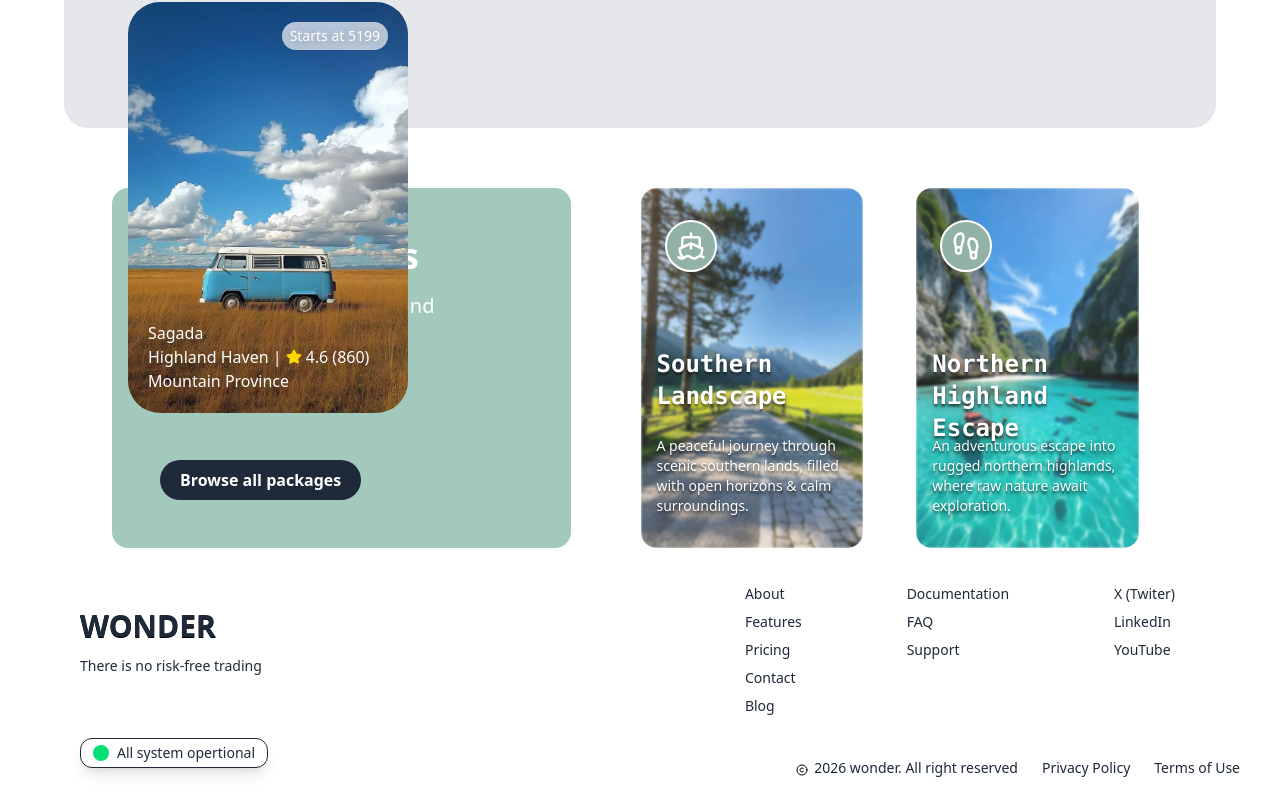
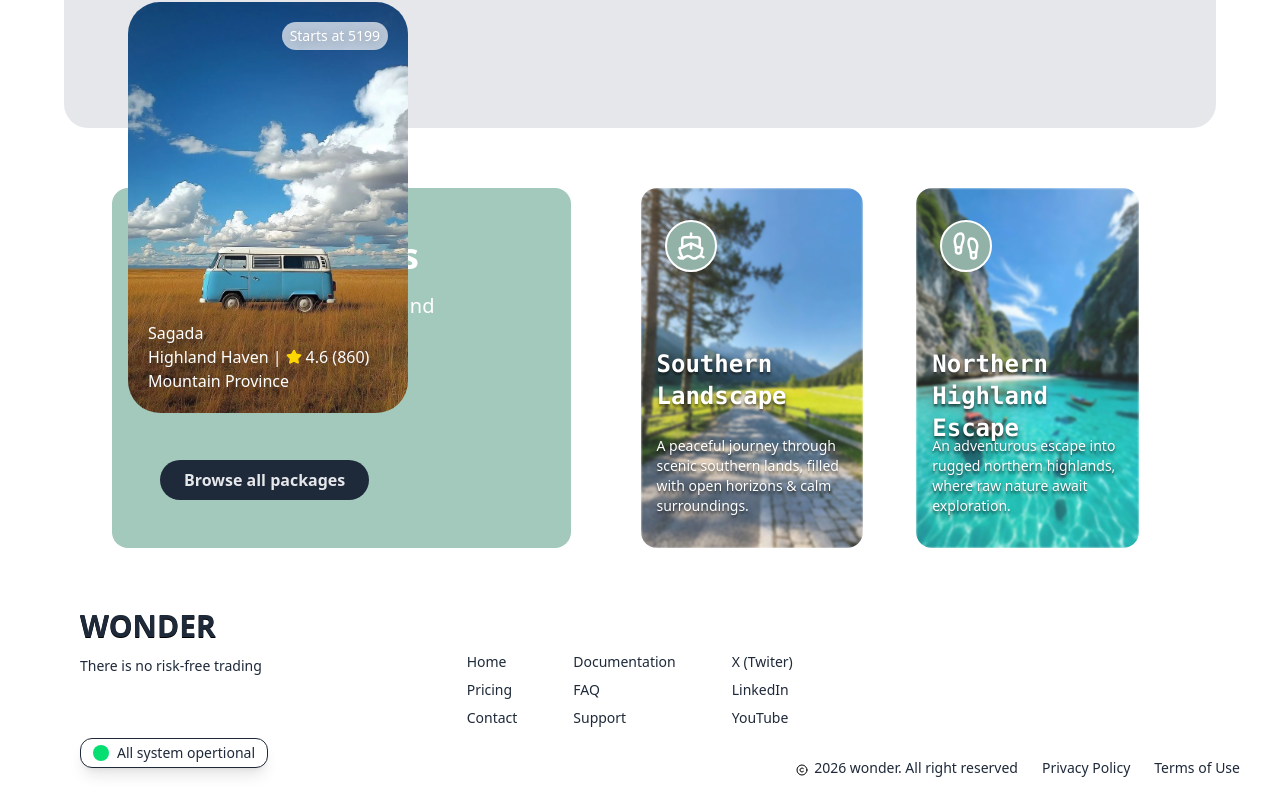
Before and after one commit to nischal-aachaju/Travel-UI, a React (Vite) app: page / in a window 1280 px wide. Shown: the part 2072-2880 px from the top of the page. Built offline with nearby package versions, Linux system fonts and the light colour scheme.

Commit message:
fixing UI

```diff
--- a/src/components/common/Button.jsx
+++ b/src/components/common/Button.jsx
@@ -1,9 +1,7 @@
 import React from 'react'
-const Button = () => {
+const Button = ({text}) => {
   return (
-    <div>
-
-    </div>
+   <button className='cursor-pointer px-6  py-2 rounded-4xl w-fit shrink-0 bg-gray-800 font-semibold text-gray-200 hover:scale-98 '>{text}</button>
   )
 }
 
--- /dev/null
+++ b/src/components/common/LI_compont.jsx
@@ -0,0 +1,18 @@
+import React from 'react'
+
+const LI_compont = ({text}) => {
+  return (
+            <a className="
+            w-fit
+            relative
+         after:content-['']
+         after:absolute after:left-0 after:bottom-0
+         after:h-0.5 after:w-full
+         after:origin-left after:scale-x-0
+         after:bg-black
+         after:transition-transform after:duration-200
+         hover:after:scale-x-100" >{text}</a>
+  )
+}
+
+export default LI_compont
--- a/src/components/layout/Body1.jsx
+++ b/src/components/layout/Body1.jsx
@@ -46,7 +46,7 @@ const Body1 = () => {
         <div className=' flex flex-col gap-5'>
           <h2 className='font-semibold text-4xl'> Why Thousads of Travelers Choose <br /> WANDER.ph for Their Philippine Adventures</h2>
           <p>Lorem, ipsum dolor sit amet consectetur adipisicing elit. Aspernatur iure quae libero reprehenderit commodi? Ad dignissimos id tempora sit, iste, ut officia veniam facere, obcaecati rerum harum suscipit repudiandae optio.</p>
-          <div className=' flex gap-4'>
+          <div className='cursor-pointer  flex gap-8 justify-center'>
             <Instagram strokeWidth={2} />
             <Twitter strokeWidth={2} />
             <Facebook strokeWidth={2} />
--- a/src/components/layout/Body2.jsx
+++ b/src/components/layout/Body2.jsx
@@ -3,6 +3,7 @@ import img1 from "../../assets/images/Body2/img1.png"
 import img2 from "../../assets/images/Body2/img2.png"
 import img3 from "../../assets/images/Body2/img3.png"
 import img4 from "../../assets/images/Body2/img4.png"
+import Button from "../common/Button"
 
 
 
@@ -62,7 +63,7 @@ const Body2 = () => {
             })}
         </div>
         <div className=' w-full h-[20%] flex justify-start items-center px-16 shrink-0'>
-          <button className='px-6  py-2 rounded-4xl w-fit shrink-0 bg-gray-800 font-semibold text-gray-200 '>Book now</button>
+            <Button text="Book now"/>
 
         </div>
       </div>
--- a/src/components/layout/Body3.jsx
+++ b/src/components/layout/Body3.jsx
@@ -3,7 +3,8 @@ import TourPackagesCard from '../common/TourPackagesCard'
 import img1 from "/src/assets/images/Body3/img1.jpg"
 import img2 from "/src/assets/images/Body3/img2.jpg"
 import img3 from "/src/assets/images/Body3/img3.jpg"
-import { Footprints,Ship } from 'lucide-react'
+import { Footprints, Ship } from 'lucide-react'
+import Button from '../common/Button'
 const Body3 = () => {
   const card = [
     // {
@@ -13,7 +14,7 @@ const Body3 = () => {
     //   img: img1
     // },
     {
-    logo: <Ship size={30}  />,
+      logo: <Ship size={30} />,
       title: "Southern Landscape",
       decs: "A peaceful journey through scenic southern lands, filled with open horizons & calm surroundings.",
       img: img2
@@ -33,7 +34,7 @@ const Body3 = () => {
           <h3 className='text-4xl font-semibold '>Tour Packages</h3>
           <p className='text-xl'>Affordable customizable, and unforgettable adventures.</p>
         </div>
-        <button className=' bg-gray-800 font-semibold w-fit  rounded-3xl py-2 px-5'>Browse all packages </button>
+        <Button text="Browse all packages" />
       </div>
       <div className=' w-11/20 h-90 flex items-center justify-evenly gap-6'>
         {card.map((e, idx) => {
--- a/src/components/layout/Footer.jsx
+++ b/src/components/layout/Footer.jsx
@@ -1,33 +1,35 @@
 import React from 'react'
 import { Copyright } from 'lucide-react'
+import LI_compont from '../common/LI_compont'
 const Footer = () => {
   return (
     <div className='h-60 w-full text-sm text-gray-800 border-t-bg-gray-300 border-t-gray-600-2 flex justify-center items-center '>
-      <div className='h-full w-1/2  flex justify-between py-10 px-20 flex-col'>
+      <div className='h-full w-1/3  flex justify-between py-10 px-20 flex-col'>
         <div className='flex flex-col gap-3'>
           <h2 className='text-shadow-2xs text-shadow-black text-3xl font-bold fo'>WONDER</h2>
           <p>There is no risk-free trading</p>
         </div>
         <button className='w-fit flex bg-white border rounded-xl shadow-lg px-3  py-1'><div className='bg-green-400  shadow-black h-4 w-4 rounded-full mt-0.5 mr-2'></div>All system opertional</button>
       </div>
-      <div className='h-full w-1/2  flex flex-col '>
-        <div className='w-full h-40 flex justify-evenly items-start pt-4 font-sans'>
+      <div className='h-full w-2/3  flex flex-col '>
+        <div className='w-fit ml-10 h-40 flex  justify-start items-end gap-14  pt-4 font-sans'>
           <ul className=' flex flex-col gap-2'>
-            <li>About</li>
-            <li>Features</li>
-            <li>Pricing</li>
-            <li>Contact</li>
-            <li>Blog</li>
+
+            <LI_compont text="Home" />
+            <LI_compont text="Pricing" />
+            <LI_compont text="Contact" />
+
           </ul>
           <ul className=' flex flex-col gap-2'>
-            <li>Documentation</li>
-            <li>FAQ</li>
-            <li>Support</li>
+            <LI_compont text="Documentation" />
+            <LI_compont text="FAQ" />
+            <LI_compont text="Support" />
+
           </ul>
           <ul className=' flex flex-col gap-2'>
-            <li>X (Twiter)</li>
-            <li>LinkedIn</li>
-            <li>YouTube</li>
+            <LI_compont text="X (Twiter)" />
+            <LI_compont text="LinkedIn" />
+            <LI_compont text="YouTube" />
           </ul>
         </div>
         <div className='w-full h-20 flex justify-end items-center gap-6 pr-10 '>
--- a/src/components/layout/Hero.jsx
+++ b/src/components/layout/Hero.jsx
@@ -15,10 +15,10 @@ const Hero = () => {
         </div>
 
         <div className='flex gap-10'>
-          <button className=' px-6 h-12 rounded-3xl shrink-0 bg-white  font-semibold text-gray-800 transition-all text-xl duration-300 ease-out
+          <button className='cursor-pointer px-6 h-12 rounded-3xl shrink-0 bg-white  font-semibold text-gray-800 transition-all text-xl duration-300 ease-out
     hover:-translate-y-1 hover:shadow-xl
     active:translate-y-0 active:shadow-md'>Book now</button>
-          <button className='px-6 h-12 rounded-3xl shrink-0 border-2 [text-shadow:0_4px_16px_rgba(0,0,0,0.5)] border-white font-semibold text-white text-xl  transition-all duration-300 ease-out
+          <button className='cursor-pointer  px-6 h-12 rounded-3xl shrink-0 border-2 [text-shadow:0_4px_16px_rgba(0,0,0,0.5)] border-white font-semibold text-white text-xl  transition-all duration-300 ease-out
     hover:-translate-y-1 hover:bg-white/10
     hover:shadow-[0_10px_30px_rgba(0,0,0,0.25)]
     active:translate-y-0
--- a/src/components/layout/Navbar.jsx
+++ b/src/components/layout/Navbar.jsx
@@ -1,4 +1,4 @@
-
+import Button from "../common/Button"
 
 const navItems = ["Home", "Destinations", "Packages", "About Us"]
 
@@ -35,8 +35,7 @@ const Navbar = () => {
           className="h-[50%] w-2/3 bg-gray-200 rounded-full px-4 text-sm outline-none"
         />
 
-        <button className='cursor-pointer px-6  py-2 rounded-4xl w-fit shrink-0 bg-gray-800 font-semibold text-gray-200 hover:scale-98'>Book now</button>
-      </div>
+        <Button text="Book now" />      </div>
 
     </nav>
   )
```
Lines whose indentation alone changed are shown as unchanged.
